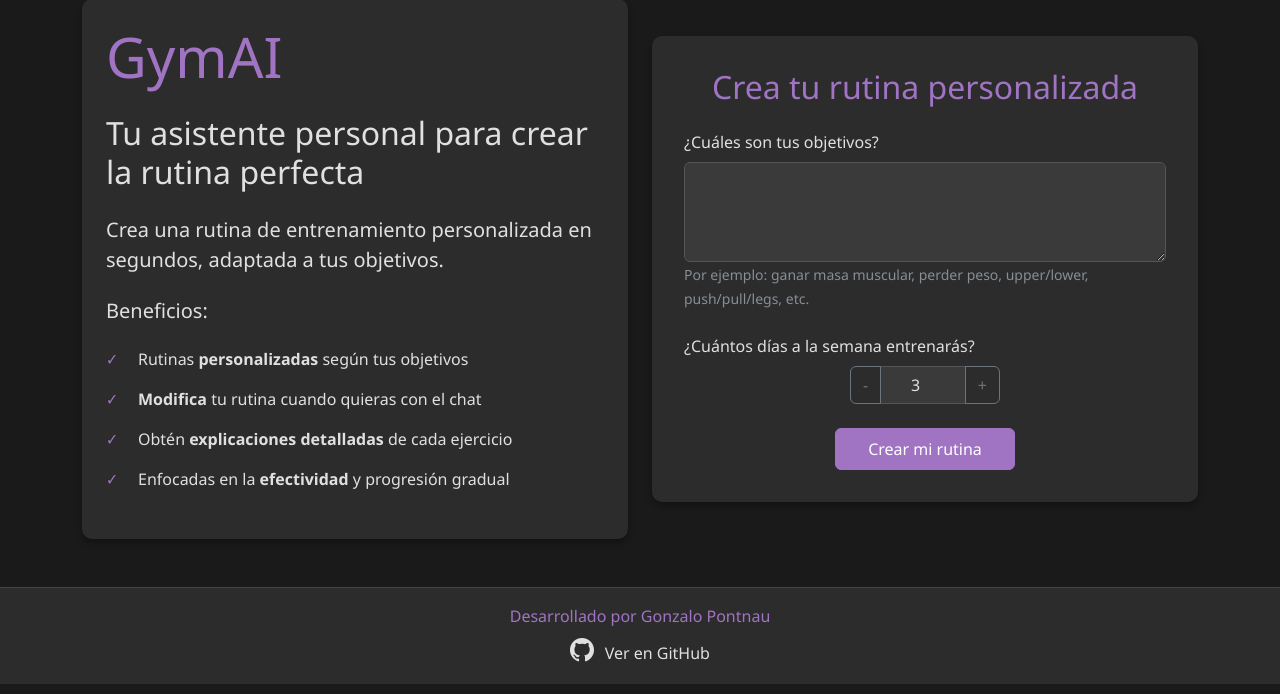
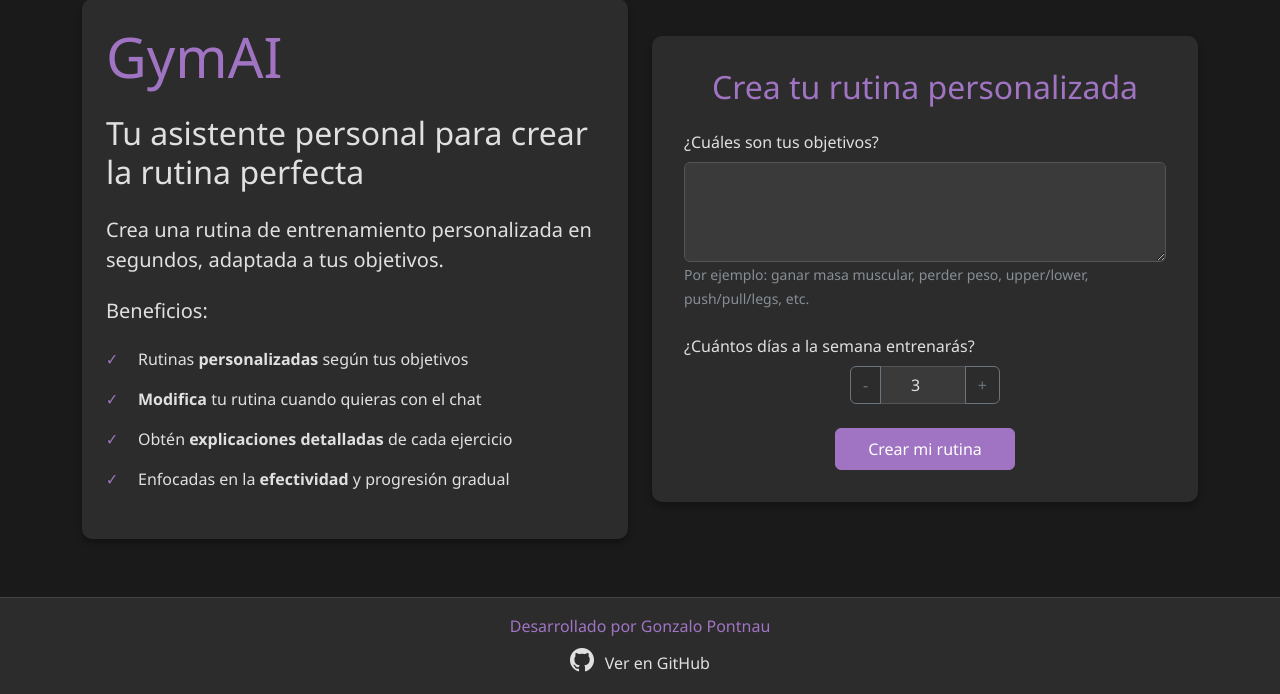
Before and after one commit to GonzaloPontnau/gym-AI, a FastAPI app: page / in a window 1280 px wide. Shown: the part 106-800 px from the top of the page. Run offline with FastAPI, Linux system fonts and the light colour scheme; some libraries are stand-ins or nearby versions.

Commit message:
feat: agregar estilos para el footer global y mejorar su visibilidad

```diff
--- a/static/css/styles.css
+++ b/static/css/styles.css
@@ -371,10 +371,16 @@ body {
 /* Estilos para el footer global */
 .global-footer {
     background-color: #2c2c2c;
+    color: #e0e0e0;
+    position: fixed;
+    bottom: 0;
+    left: 0;
+    right: 0;
+    padding: 1rem;
+    text-align: center;
     border-top: 1px solid #444;
-    color: #e0e0e0;
+    z-index: 100;
     margin-top: 2rem;
-    padding: 1rem 0;
 }
 
 .global-footer p {
```
Also changed, not shown: requirements.txt (+6 -5 lines).
